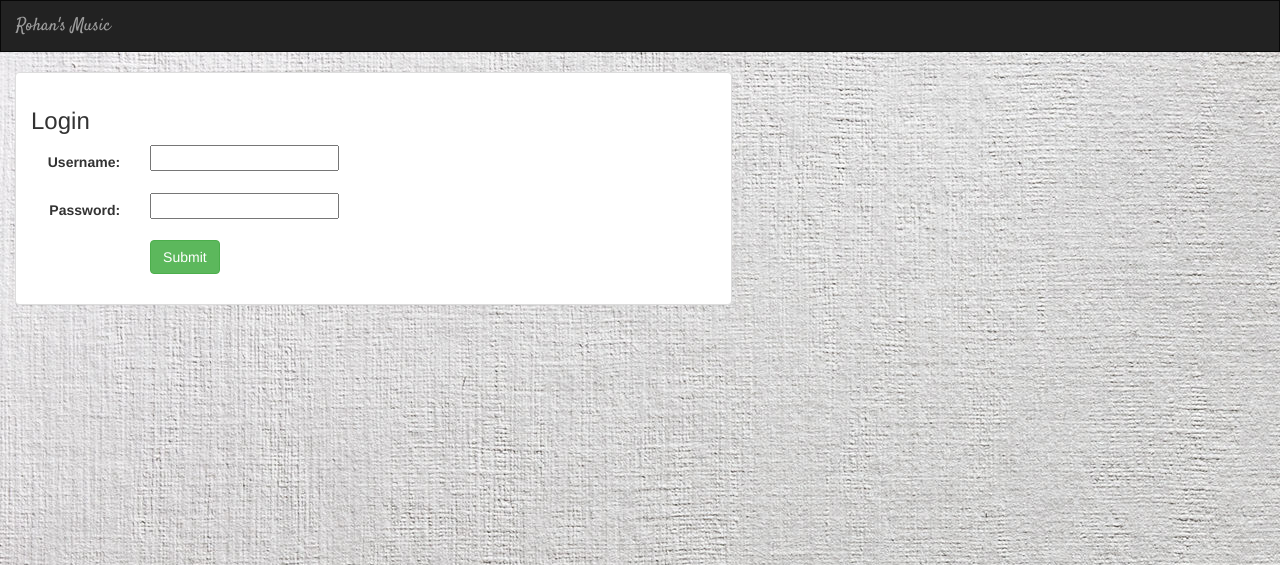
After one commit to rohancreddy/Music-Web, a Django app: page /music/home/ in a window 1280 px wide. The commit adds this page. Shown: the top 565 px of the page. Run offline with Django 3.2, Linux system fonts and the light colour scheme; some libraries are stand-ins or nearby versions.

Commit message:
login page added

```diff
--- a/music/forms.py
+++ b/music/forms.py
@@ -7,3 +7,10 @@ class UserForm(forms.ModelForm):
     class Meta:
         model = User
         fields = ['username', 'email', 'password']
+
+class LoginForm(forms.ModelForm):
+    password = forms.CharField(widget=forms.PasswordInput)
+
+    class Meta:
+            model = User
+            fields = ['username', 'password']
--- a/music/templates/music/base.html
+++ b/music/templates/music/base.html
@@ -53,7 +53,7 @@
                     </a>
                 </li>
                 <li class="">
-                    <a href="#">
+                    <a href="{% url 'music:home' %}">
                         <span class="glyphicon glyphicon-off" aria-hidden="true" ></span>&nbsp;
                         Logout
                     </a>
--- /dev/null
+++ b/music/templates/music/base2.html
@@ -0,0 +1,32 @@
+<!DOCTYPE html>
+<html lang="en">
+<head>
+    <meta charset="UTF-8">
+    <title>{% block title %}Rohan's Music{% endblock %}</title>
+        {% load staticfiles %}
+        <link rel="stylesheet" href="https://maxcdn.bootstrapcdn.com/bootstrap/3.3.6/css/bootstrap.min.css" >
+        <link href="https://fonts.googleapis.com/css?family=Satisfy" rel="stylesheet">
+        <link rel="stylesheet" type="text/css" href="{% static 'music/style.css' %}" />
+        <script src="https://ajax.googleapis.com/ajax/libs/jquery/3.1.1/jquery.min.js"></script>
+        <script src="https://maxcdn.bootstrapcdn.com/bootstrap/3.3.6/css/bootstrap.min.css"></script>
+</head>
+<body>
+    <nav class="navbar navbar-inverse">
+    <div class="container-fluid">
+        <div class="navbar-header">
+            <button type="button" class="navbar-toggle" data-toggle="collapse" data-target="#topNavBar">
+                 <span class="icon-bar"></span>
+                 <span class="icon-bar"></span>
+                 <span class="icon-bar"></span>
+            </button>
+            <a class="navbar-brand" href="{% url 'music:index' %}"> Rohan's Music </a>
+        </div>
+
+
+        </div>
+
+</nav>
+{% block body %}
+{% endblock %}
+</body>
+</html>
--- /dev/null
+++ b/music/templates/music/home.html
@@ -0,0 +1,28 @@
+{% extends 'music/base2.html' %}
+{% block title %}Login Page{% endblock %}
+
+{% block body %}
+<div class="container-fluid">
+
+    <div class="row">
+
+        <div class="col-sm-12 col-md-7">
+            <div class="panel panel-default">
+                <div class="panel-body">
+                    <h3>Login</h3>
+                    <form class="form-horizontal" action="" method="post" enctype="multipart/form-data">
+                        {% csrf_token %}
+                        {% include 'music/form-template.html' %}
+                        <div class="form-group">
+                            <div class="col-sm-offset-2 col-sm-10">
+                                <button type="submit" class="btn btn-success">Submit</button>
+                            </div>
+                        </div>
+                    </form>
+
+                </div>
+            </div>
+        </div>
+    </div>
+</div>
+{% endblock %}
--- a/music/urls.py
+++ b/music/urls.py
@@ -4,6 +4,9 @@ from . import views
 app_name = 'music'
 
 urlpatterns = [
+
+    url(r'^home/$', views.HomeView.as_view(), name='home'),
+
     #/music/
     url(r'^$', views.IndexView.as_view(), name='index'),
 
--- a/music/views.py
+++ b/music/views.py
@@ -5,7 +5,16 @@ from django.shortcuts import render, redirect
 from django.contrib.auth import authenticate, login
 from django.core.urlresolvers import reverse_lazy
 from .models import Album
-from .forms import UserForm
+from .forms import UserForm, LoginForm
+
+
+class HomeView(generic.ListView):
+    form_class = LoginForm
+    template_name = 'music/home.html'
+
+    def get(self, request):
+        form = self.form_class(None)
+        return render(request, self.template_name, {'form' : form})
 
 class IndexView(generic.ListView):
     template_name = 'music/index.html'
--- a/website/settings.py
+++ b/website/settings.py
@@ -124,3 +124,5 @@ STATIC_URL = '/static/'
 MEDIA_ROOT = os.path.join(BASE_DIR, 'media')
 
 MEDIA_URL = '/media/'
+
+LOGIN_REDIRECT_URL = '/index'
```
Also changed, not shown: db.sqlite3.
